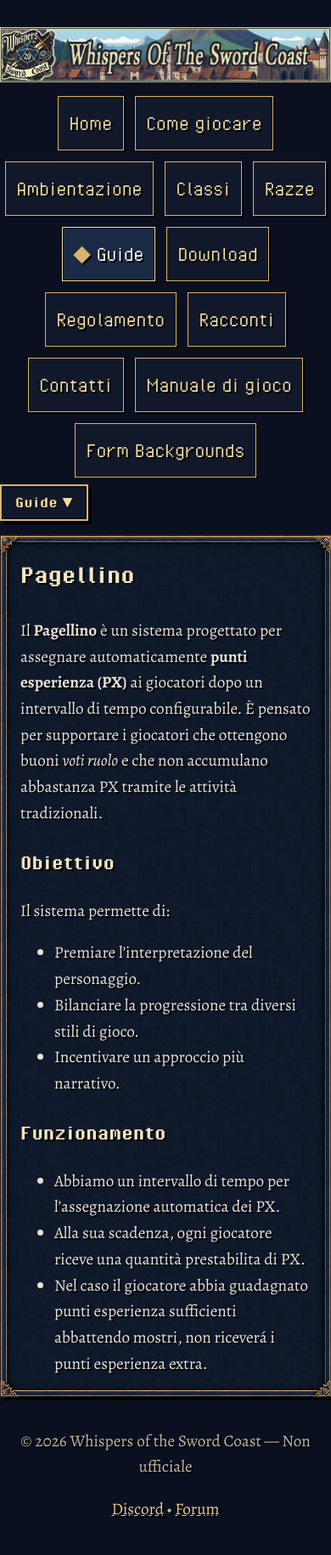
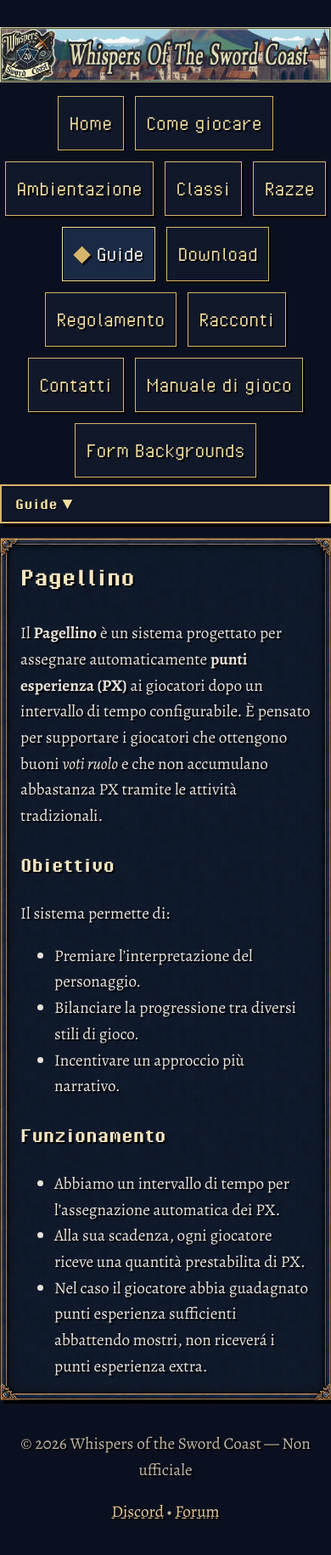
Before and after one commit to whispersoftheswordcoast/whispersoftheswordcoast.github.io, a Jekyll site: the page built from sistemi/pagellino.md, in a window 390 px wide. Shown: the whole page at 85% size. Built offline with Jekyll 4.4.1, drawn with Linux system fonts in a browser that asks for light colours.

Commit message:
Sidebar mobile: scroll indipendente, toggle larghi stile news, nav Racconti

```diff
--- a/assets/css/ambientazione.css
+++ b/assets/css/ambientazione.css
@@ -160,6 +160,9 @@
 
   .sidebar-toggle-button {
     display: block; /* mostrato su mobile */
+    width: 100%;
+    padding: 0.6rem 1rem;
+    text-align: left;
   }
 
   /* A menu aperto il pulsante resta fisso in basso: non segue lo scroll */
@@ -170,6 +173,8 @@
     transform: translateX(-50%);
     z-index: 1101;
     margin: 0;
+    width: auto;
+    padding: 0.5rem 1.2rem;
   }
 
   .ambientazione-content {
--- a/assets/css/sistemi.css
+++ b/assets/css/sistemi.css
@@ -27,6 +27,14 @@
   transition: transform 0.3s ease-in-out;
   z-index: 1000;
   text-shadow: 2px 2px 0 #000;
+  max-height: calc(100vh - 40px);
+  overflow-y: auto;
+  overscroll-behavior: contain;
+  scrollbar-width: none;
+  -ms-overflow-style: none;
+}
+.sistemi-sidebar::-webkit-scrollbar {
+  display: none;
 }
 
 /* Titolo sidebar */
@@ -154,6 +162,9 @@
 
   .sidebar-toggle-button {
     display: block; /* visibile solo in mobile */
+    width: 100%;
+    padding: 0.6rem 1rem;
+    text-align: left;
   }
 
   /* A menu aperto il pulsante resta fisso in basso: non segue lo scroll */
@@ -164,6 +175,8 @@
     transform: translateX(-50%);
     z-index: 1101;
     margin: 0;
+    width: auto;
+    padding: 0.5rem 1.2rem;
   }
 
   .sistemi-content {
```
